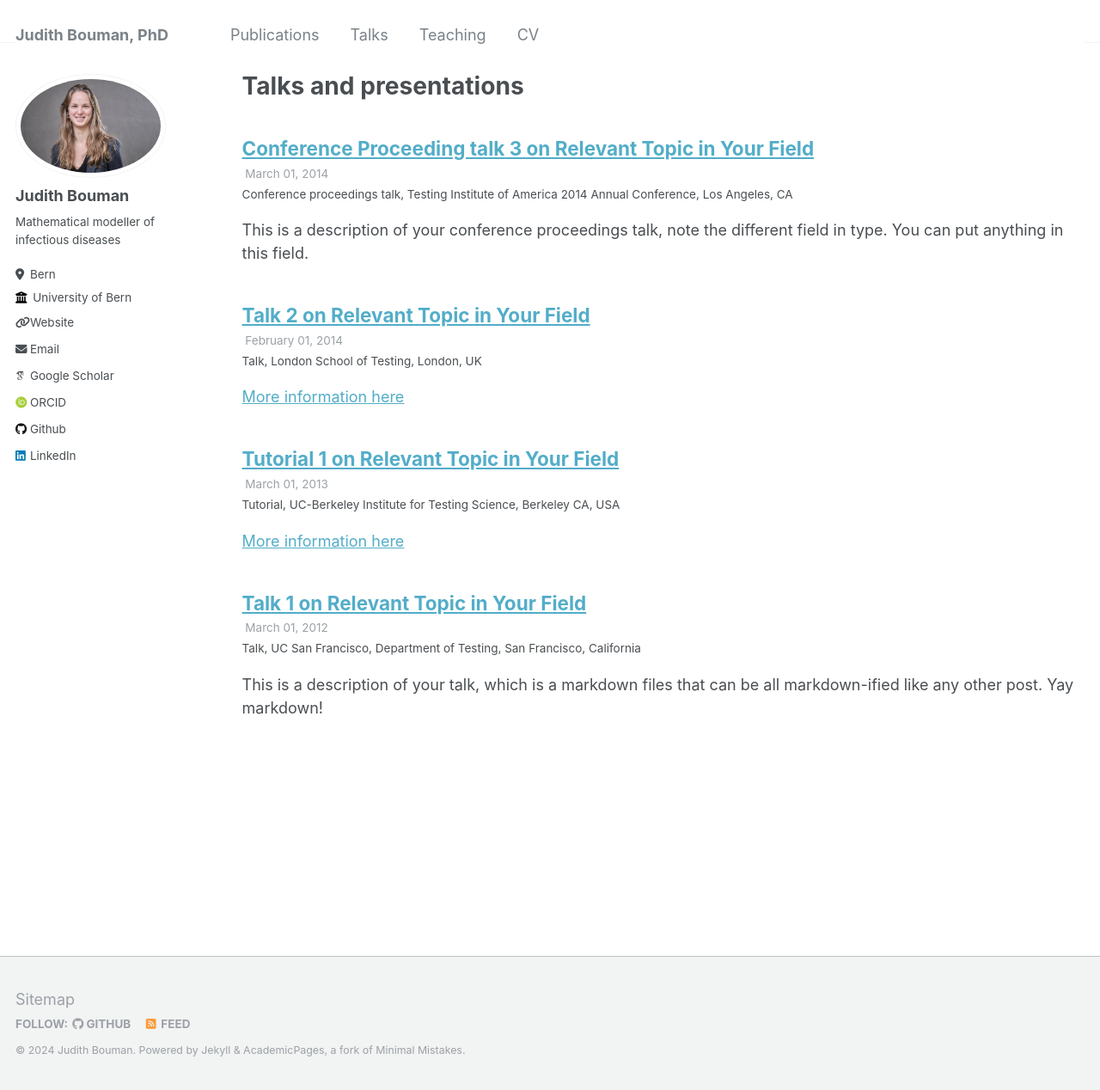
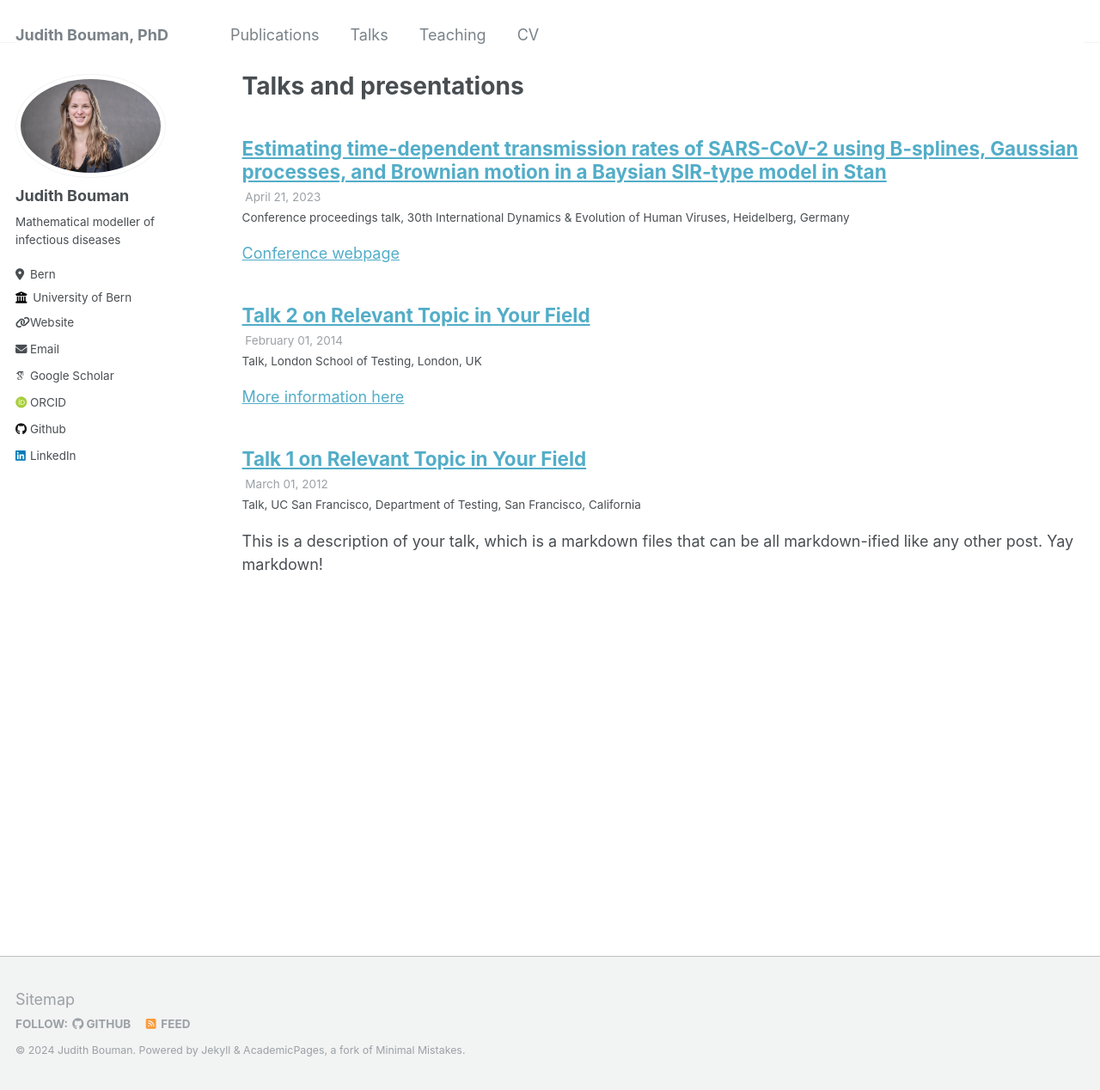
Before and after one commit to JudithBouman2412/JudithBouman2412.github.io, a Jekyll site: the page built from _pages/talks.html, in a window 1280 px wide and 1268 px high. Shown: the whole window at 86% size. Built offline with Jekyll 4.4.1, drawn with Linux system fonts in a browser that asks for light colours; some web fonts are replaced; a file with an impossible date is left out.

Commit message:
update talks

```diff
--- a/_talks/2018_lisbon.md
+++ b/_talks/2018_lisbon.md
@@ -1,11 +1,11 @@
 ---
-title: "Conference Proceeding talk 3 on Relevant Topic in Your Field"
+title: "The influence of realistic selection on the inference of within-host HIV-1 migration rates using Discrete Trait Analysis in BEAST2"
 collection: talks
 type: "Conference proceedings talk"
-permalink: /talks/2014-03-01-talk-3
-venue: "Testing Institute of America 2014 Annual Conference"
-date: 2014-03-01
-location: "Los Angeles, CA"
+permalink: /talks/2018_cascais
+venue: "The International HIV Dynamics & Evolution Meeting"
+date: 2018-05
+location: "Cascais, Portugal"
 ---
 
-This is a description of your conference proceedings talk, note the different field in type. You can put anything in this field.
+In this conference talk I presented work [this project]().
--- a/_talks/2023_heidelberg.md
+++ b/_talks/2023_heidelberg.md
@@ -1,13 +1,13 @@
 ---
-title: "Tutorial 1 on Relevant Topic in Your Field"
+title: "Estimating time-dependent transmission rates of SARS-CoV-2 using B-splines, Gaussian processes, and Brownian motion in a Baysian SIR-type model in Stan"
 collection: talks
-type: "Tutorial"
-permalink: /talks/2013-03-01-tutorial-1
-venue: "UC-Berkeley Institute for Testing Science"
-date: 2013-03-01
-location: "Berkeley CA, USA"
+type: "Conference proceedings talk"
+permalink: /talks/2023_heidelberg
+venue: "30th International Dynamics & Evolution of Human Viruses"
+date: 2023-04-21
+location: "Heidelberg, Germany"
 ---
 
-[More information here](http://exampleurl.com)
+[Conference webpage](https://dynamicsevolution.org/event/1/)
 
-This is a description of your tutorial, note the different field in type. This is a markdown files that can be all markdown-ified like any other post. Yay markdown!
+In this talk, I presented the work of [this paper]().
```
